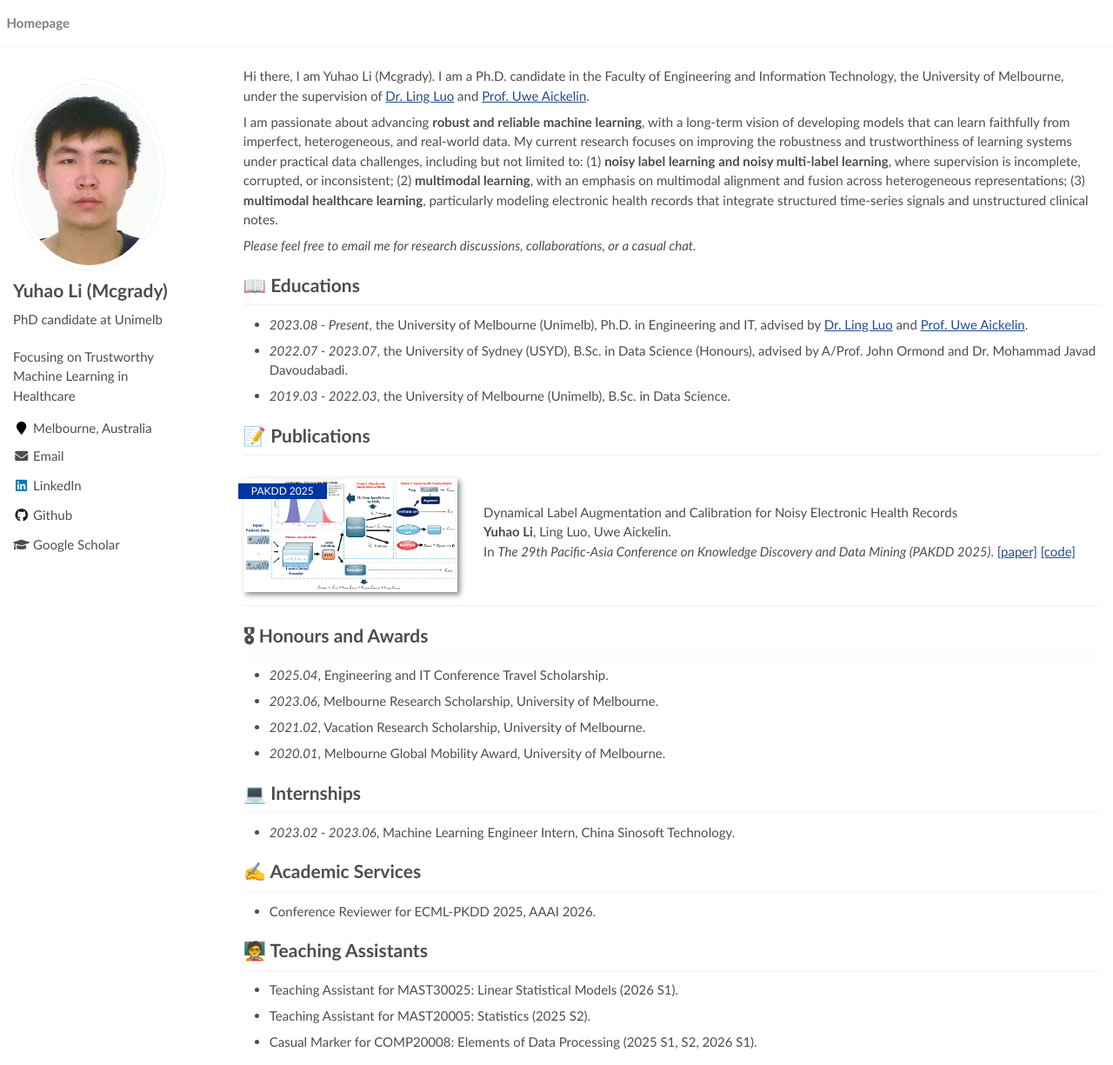
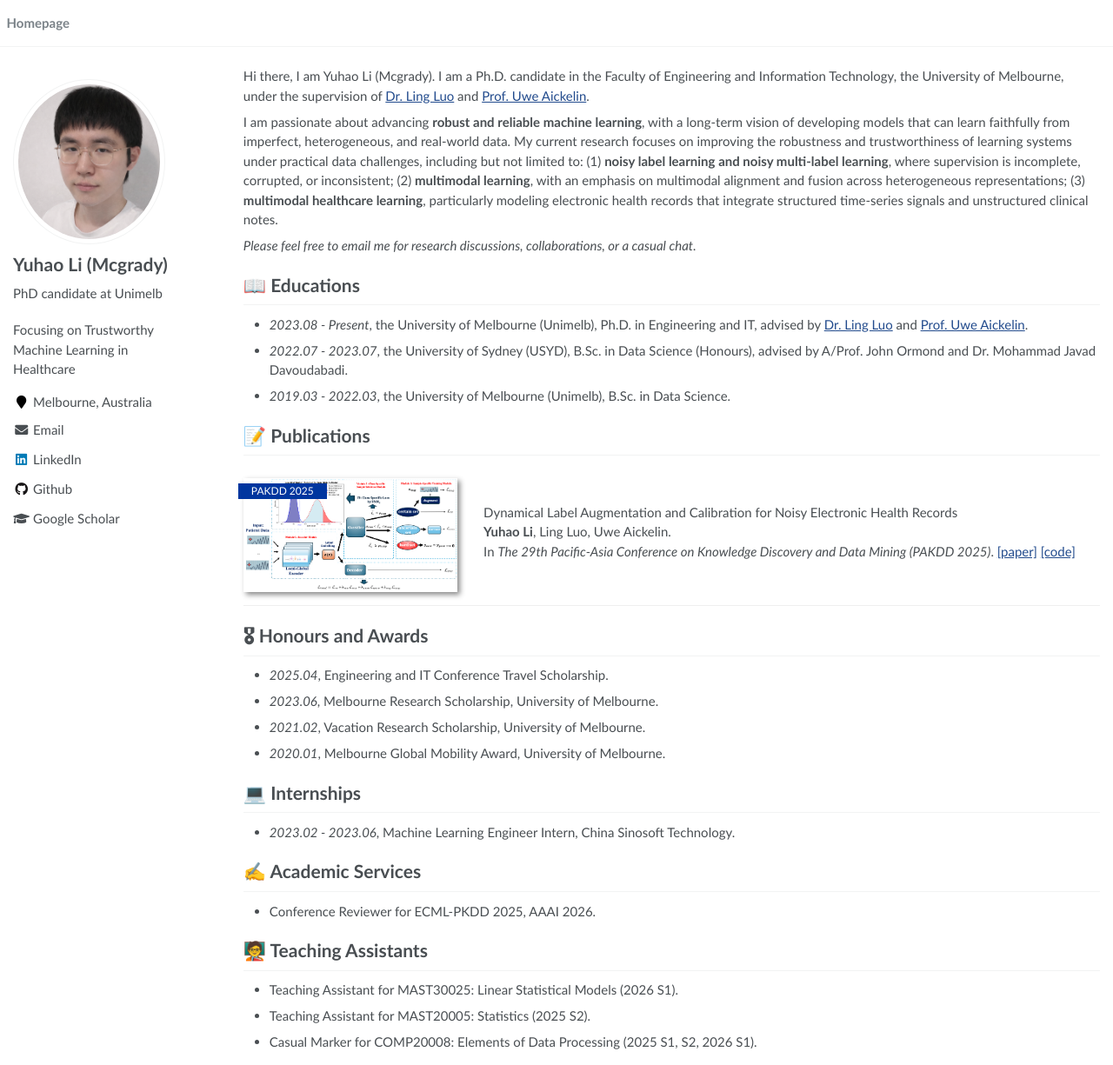
Before and after one commit to yuhao-3/yuhao-3.github.io, a Jekyll site: the page built from _pages/about.md, in a window 1280 px wide and 1225 px high. Shown: the whole window at 87% size. Built offline with Jekyll 4.4.1, drawn with Linux system fonts in a browser that asks for light colours.

Commit message:
Update profile picture

```diff
--- a/_config.yml
+++ b/_config.yml
@@ -22,7 +22,7 @@ baidu_site_verification  :  # get baidu_site_verification from https://ziyuan.ba
 # Site Author
 author:
   name             : "Yuhao Li (Mcgrady)"
-  avatar           : "/images/IMG_2.png"
+  avatar           : "/images/IMG_unimelb_large.png"
   bio              : "PhD candidate at Unimelb"
   location         : "Melbourne, Australia"
   employer         :
```
